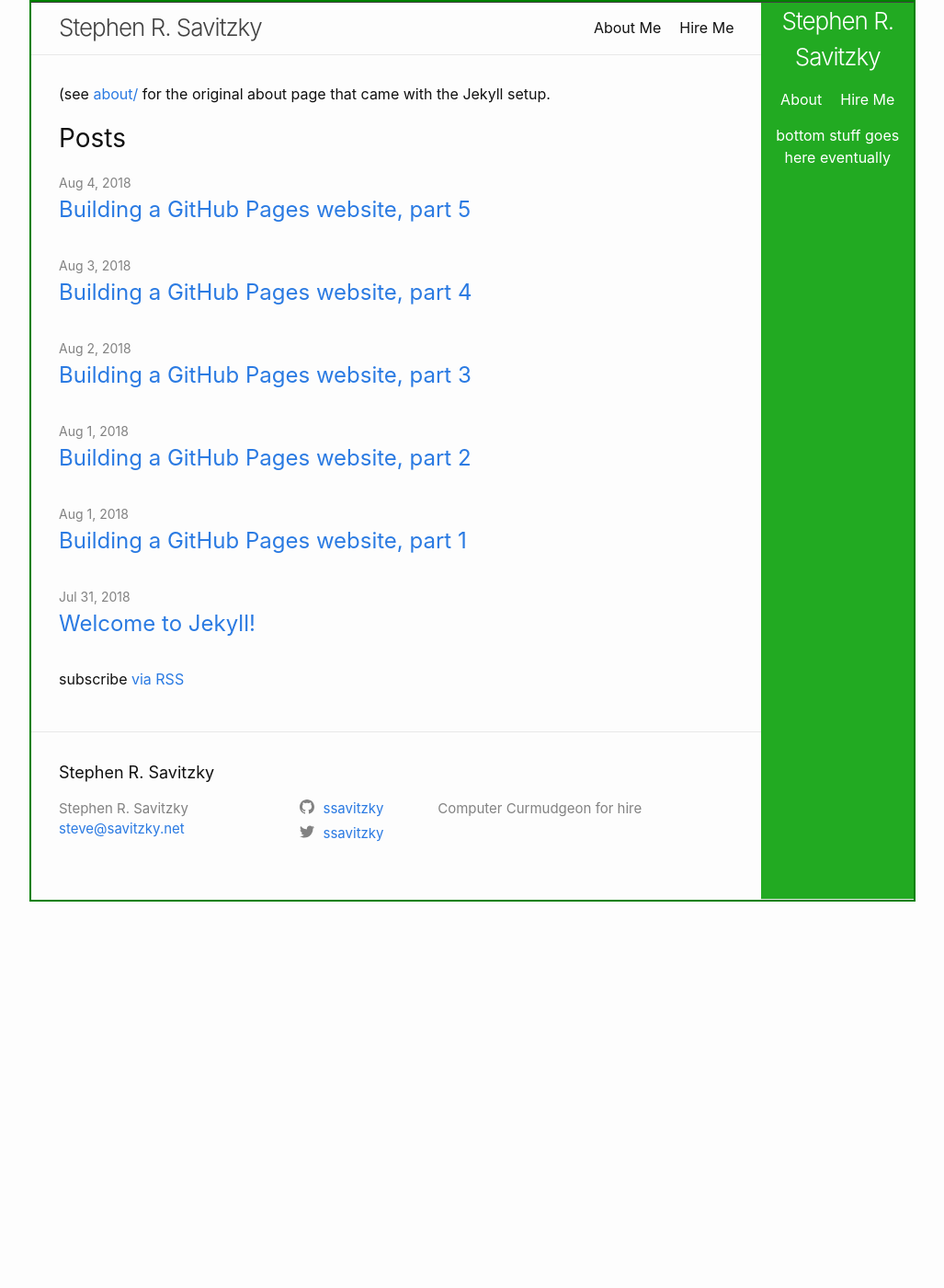
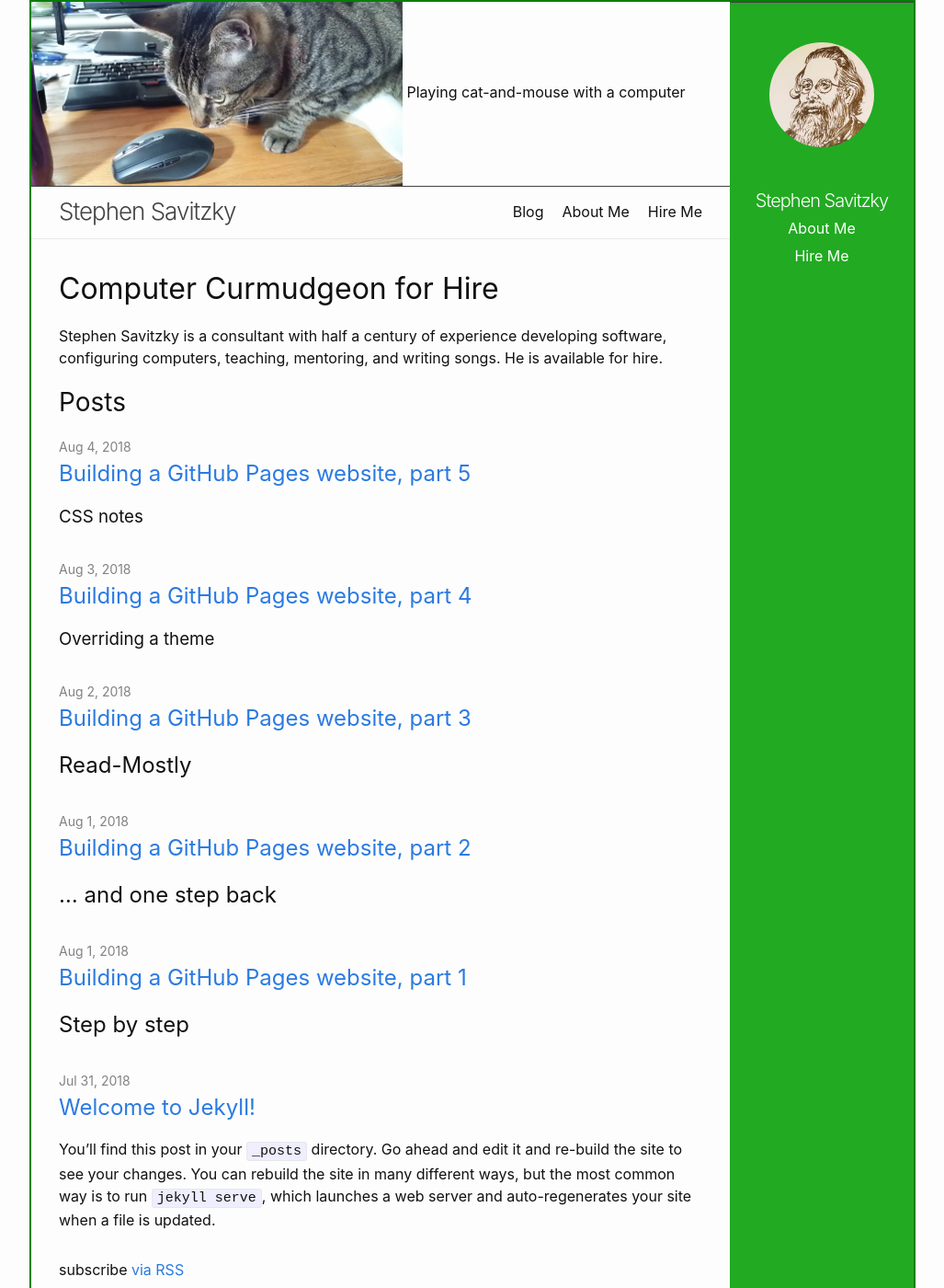
Before and after one commit to ssavitzky/ssavitzky.github.io, a Jekyll site: the page built from index.md, in a window 1280 px wide and 1400 px high. Shown: the whole window at 92% size, without its empty margins (126-1153 px from the left). Built offline with Jekyll 4.4.1, drawn with Linux system fonts in a browser that asks for light colours; some of the changed text lies outside the part shown.

Commit message:
Sidebar logo image works.
Added placeholder banner image.

```diff
--- a/_config.yml
+++ b/_config.yml
@@ -13,13 +13,13 @@
 # you will see them accessed via {{ site.title }}, {{ site.email }}, and so on.
 # You can create any custom variable you would like, and they will be accessible
 # in the templates via {{ site.myvariable }}.
-title: Stephen R. Savitzky
+title: Stephen Savitzky
 email: steve@savitzky.net
 description: >- # this means to ignore newlines until "baseurl:"
   Computer Curmudgeon for hire
 
 long_description:
-  Consultant with half a century of experience
+  Stephen Savitzky is a consultant with half a century of experience
   developing software, configuring computers, teaching, mentoring, and writing
   songs.  He is available for hire.
 baseurl: "" # the subpath of your site, e.g. /blog
@@ -31,7 +31,7 @@
 markdown: kramdown
 theme:
 #theme: jekyll-theme-minimal
-#theme: read-mostly-jekyll-theme
+#theme: jekyll-theme-read-mostly
 #remote_theme: old-jekyll-templates/Read-Only-Jekyll-Theme
 
 repository: "ssavitzky/ssavitzky.github.io"
@@ -55,10 +55,21 @@
 
 ##### added #####
 
+# blog settings
+
+show_excerpts: yes
+
+# header
+
 header_pages:
+    - blog.md
     - about-me.md
     - hire-me.md
 
+#sidebar:
+
+logo_image:  freas-headshot.png
+
 sidebar_pages:
-    - about.md
+    - about-me.md
     - hire-me.md
--- a/_includes/header.html
+++ b/_includes/header.html
@@ -1,3 +1,15 @@
+{%- if page.is_home_page || page.layout == "home" -%}
+  <div class="home-page-banner" role="banner">
+       <img src="{{ "/assets/" | relative_url
+			   }}{{page.banner_image}}" >
+       Playing cat-and-mouse with a computer problem?
+  </div>
+{%- elsif page_banner_image -%}
+  <div class="page-banner-image" role="banner">
+       <img src="{{ "/assets/" | relative_url
+			   }}{{page.banner_image}}" >
+  </div>
+{%- endif -%}
 <header class="site-header" role="banner">
 
   <div class="wrapper">
--- a/_includes/sidebar.html
+++ b/_includes/sidebar.html
@@ -1,10 +1,22 @@
 <section class="sidebar" role="banner">
+
+  <div class=sb-logo>
+      {% if site.logo_image %}
+	  <div class="sb-logo-box">
+	     <div class="sb-logo-frame">
+	      <img src="{{ "/assets/" | relative_url
+			   }}{{site.logo_image}}" >
+	     </div>
+	  </div>
+	      <a class="sb-subtitle" rel="author" href="{{ "/" | relative_url }}">{{ site.title | escape }}</a>
+      {% else %}
+	  <a class="sb-title" rel="author" href="{{ "/" | relative_url }}">{{ site.title | escape }}</a>
+      {% endif %}
+  </div>
 
   <header class="sb-header">
     {%- assign sb_default_paths = site.pages | map: "path" -%}
     {%- assign sb_page_paths = site.sidebar_pages | default: sb_default_paths -%}
-    <a class="sb-title" rel="author" href="{{ "/" | relative_url }}">{{ site.title | escape }}</a>
-
     {%- if sb_page_paths -%}
       <nav class="sb-nav">
         <input type="checkbox" id="sb-trigger" class="sb-trigger" />
@@ -15,7 +27,7 @@
             </svg>
           </span>
         </label>
-        <div class="trigger">
+        <div class="sb-triggered">
           {%- for path in sb_page_paths -%}
             {%- assign my_page = site.pages | where: "path", path | first -%}
             {%- if my_page.title -%}
@@ -27,6 +39,6 @@
     {%- endif -%}
   </header>
   <footer class="sb-footer">
-    bottom stuff goes here eventually
+    {{ site.sb_footer_text }}
   </footer>
 </section>
--- a/_layouts/home.html
+++ b/_layouts/home.html
@@ -5,6 +5,9 @@
 <div class="home">
   {%- if page.title -%}
     <h1 class="page-heading">{{ page.title }}</h1>
+  {%- endif -%}
+  {%- if page.subtitle -%}
+    <h2 class="page-heading">{{ page.subtitle }}</h2>
   {%- endif -%}
 
   {{ content }}
@@ -16,7 +19,7 @@
       <li>
         {%- assign date_format = site.minima.date_format | default: "%b %-d, %Y" -%}
         <span class="post-meta">{{ post.date | date: date_format }}</span>
-        <h3>
+	   <h3>
           <a class="post-link" href="{{ post.url | relative_url }}">
             {{ post.title | escape }}
           </a>
--- a/_sass/minima/_layout.scss
+++ b/_sass/minima/_layout.scss
@@ -26,7 +26,31 @@
     display: flex;
     flex-direction: column;
     width: $sb-width;
-    float: right;
+    //float: right;
+}
+
+/**
+ * Banner image
+ */
+.home-page-banner {
+    width: 100%;
+    height: $sb-width;
+    overflow: hidden;
+    display: inline;
+    align-items: center;
+    background-color: $background-color;
+    whitespace: wrap;
+}
+
+
+.home-page-banner >   img {
+    margin: auto;
+
+}
+
+.page-banner {
+    width: 100%;
+    overflow: hidden;
 }
 
 /**
@@ -39,12 +63,11 @@
   z-index: 2;
   position: sticky;
   top: 0px;
+  // you have to set a background color for an element with sticky
+  // positioning, otherwise it is transparent and looks like heck.
   background-color: $background-color;
   // Positioning context for the mobile navigation icon
   // position: relative;
-  // sticky positioning requires an opaque background to work, or something.
-  //position: sticky;
-  //top: 5px;
 }
 
 .site-title {
@@ -142,18 +165,40 @@
 /**
  * Sidebar
  */
+
+/*
+ * TODO:  what we need to do for the sidebar when it doesn't fit is shrink it down to a stripe.
+ *        When clicked, pop out the sidebar _contents_
+ */
 .sidebar {
   border-top: 1px solid $grey-color-dark;
   border-bottom: 1px solid $grey-color-light;
   height: 100%;
+  width: $sb-width;
   background-color: $sb-background-color;
   color: $sb-text-color;
   text-align: center;
+  align-items: center;
+  display: block;
+  // Positioning context for the mobile navigation icon
+  position: relative;
+}
 
-  display: flex;
-  flex-direction: column;
-  // Positioning context for the mobile navigation icon
-  //position: relative;
+.sb-logo-frame {
+    height: $sb-width / 1.75;
+    width: $sb-width / 1.75;
+    border-radius: 100%;
+    overflow: hidden;
+    display: block;
+    margin: auto;
+}
+
+.sb-logo-box {
+    height: $sb-width;
+    display: flex;
+    flex-direction: column;
+    //display: block;
+    align-items: center;
 }
 
 .sb-title {
@@ -162,7 +207,6 @@
   line-height: $base-line-height * $base-font-size * 2.25;
   letter-spacing: -1px;
   margin-bottom: 0;
-  //float: left;
   color: $sb-text-color;
   line-height: $base-line-height;
 
@@ -171,7 +215,21 @@
   }
 }
 
-.sb a {
+.sb-subtitle {
+  @include relative-font-size(1.25);
+  font-weight: 300;
+  line-height: $base-line-height * $base-font-size * 2.25;
+  letter-spacing: -1px;
+  margin-top: 0px;
+  color: $sb-text-color;
+  line-height: $base-line-height;
+
+  &:visited {
+    color: darken($sb-text-color, 15%);
+  }
+}
+
+.sb-nav a {
 
   color: $sb-text-color;
   line-height: $base-line-height;
@@ -185,10 +243,19 @@
   }
 }
 
+.sb-header {
+    // we probably need a media query to make sure we can show everything
+    position: sticky;
+    top: 0px;
+}
+
 .sb-nav {
-    //float: right;
-    height: 100%;
+    //height: 100%;
     //width: auto;
+    align-items: center;
+    display: block;
+
+    //border: 1px solid red;
   line-height: $base-line-height * $base-font-size * 2.25;
 
   background-color: $sb-background-color;
@@ -204,13 +271,11 @@
 
   .sb-page-link {
     color: $sb-text-color;
-    line-height: $base-line-height;
+    line-height: $base-line-height * $base-font-size * 1.25;
+    display: block;
 
-    // Gaps between nav items, but not on the last one
-    &:not(:last-child) {
-      margin-right: 20px;
-    }
   }
+
 
   @include media-query($on-palm) {
     position: absolute;
@@ -244,17 +309,17 @@
       }
     }
 
-    input ~ .trigger {
+    input ~ .sb-triggered {
       clear: both;
       display: none;
     }
 
-    input:checked ~ .trigger {
+    input:checked ~ .sb-triggered {
       display: block;
       padding-bottom: 5px;
     }
 
-    .page-link {
+    .sb-page-link {
       display: block;
       padding: 5px 10px;
 
--- a/index.md
+++ b/index.md
@@ -3,7 +3,9 @@
 # To modify the layout, see https://jekyllrb.com/docs/themes/#overriding-theme-defaults
 
 layout: home
-#layout: landing-page
+subtitle: Computer Curmudgeon for Hire
+is_home_page: 1
+banner_image: Cat-and-Mouse.jpg
 ---
-(see [about/](about) for the original about page that came with the Jekyll
-setup.
+
+{{ site.long_description }}
```
Also changed, not shown: assets/Cat-and-Mouse.jpg (added), assets/freas-headshot.png (added).
